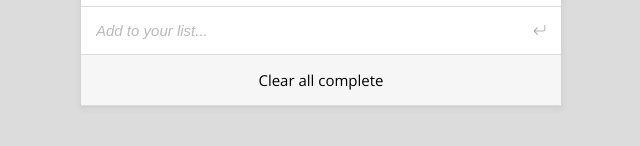
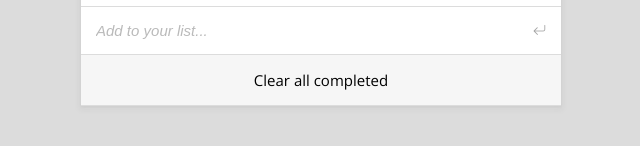
Before and after one commit to grauJavier/to-do-list, a website with bundled scripts: page src/index.html in a window 1280 px wide. Shown: the part 244-390 px from the top of the page, 319-959 px from the left. Built offline with nearby package versions, Linux system fonts and the light colour scheme.

Commit message:
Fix [OPTIONAL] issues from CR

```diff
--- a/src/index.html
+++ b/src/index.html
@@ -31,7 +31,7 @@
 
         </div>
         <div id="to-do-list__clear-all" class="to-do-list__box">
-          <p>Clear all complete</p>
+          <p>Clear all completed</p>
         </div>
       </div>
     </section>
```
Also changed, not shown: dist/index.bundle.js, dist/index.html.
